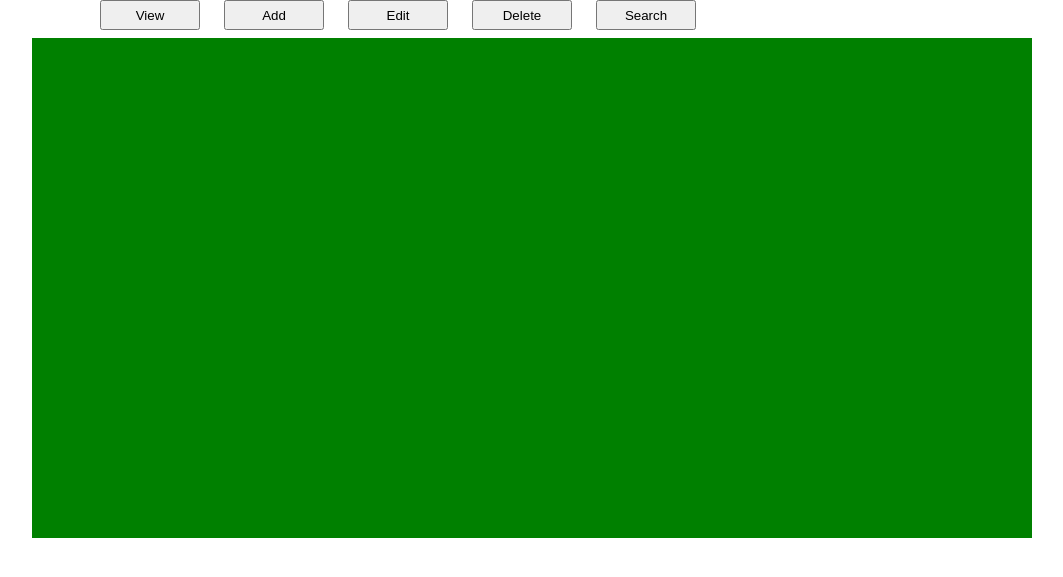
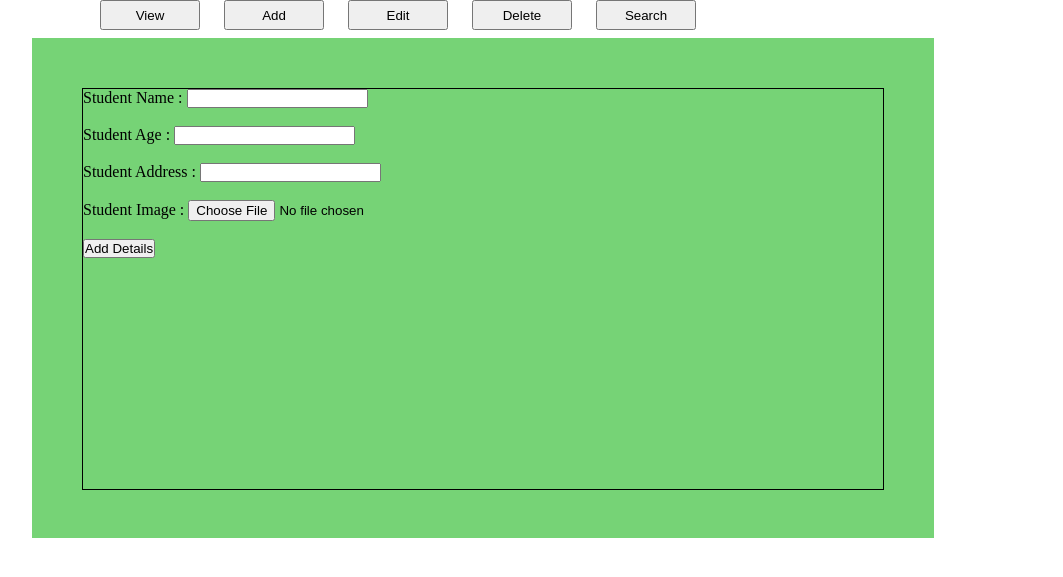
Before and after one commit to Randula98/CRUD-and-Image-Handeling-on-PHP, a PHP site: page / in a window 1280 px wide, after a click on "Add". Shown: the top 577 px of the page, without its empty margins (160-1223 px from the left). Run offline with PHP 8.4, Linux system fonts and the light colour scheme; data that the repository does not hold is empty.

Commit message:
Add Details

```diff
--- a/index.php
+++ b/index.php
@@ -61,14 +61,21 @@
                            }
                        }
                     ?>
-
                 </table>
-
-
-
         </div>
 
         <div class="add box" id="add">
+            <div class = "border">
+                <form action="addStudent.php" method = "POST" enctype = "multipart/form-data">
+                    <p>Student Name : <input type="text" name = "name"></p><br>
+                    <p>Student Age : <input type="text" name = "age"></p><br>
+                    <p>Student Address : <input type="text" name = "address"></p><br>
+                    <p>Student Image : <input type="file" name = "image"></p><br>
+
+                    <input type="submit" value = "Add Details" class = "button">
+                </form>
+
+            </div>
 
         </div>
 
--- a/styles/style.css
+++ b/styles/style.css
@@ -8,7 +8,7 @@ body{
     flex-direction: column;
 }
 .box{
-    width: 1000px;
+    width: auto;
     height: 500px;
     /* position: relative;
     float: left; */
@@ -44,7 +44,7 @@ body{
     height: auto;
 }
 .add{
-    background-color: green;
+    background-color: rgb(118, 211, 118);
     visibility: hidden;
 }
 .edit{
@@ -122,3 +122,12 @@ table{
 table td {
     text-align: center;
   }
+
+.border
+{
+    width: 800px;
+    height: 400px;
+    border: 1px solid black;
+    margin: 50px;
+    margin-bottom: 0px;
+}
```
Also changed, not shown: addStudent.php (added, +44 -0 lines), img/profile/1975de2edf6ec7ca8f033ad5397144f1.png (added), img/profile/204288da9effc65bd5b11c2d4c2cdc72.png (added), img/profile/fccf3997023ed0deb580026adba76c24.png (added).
